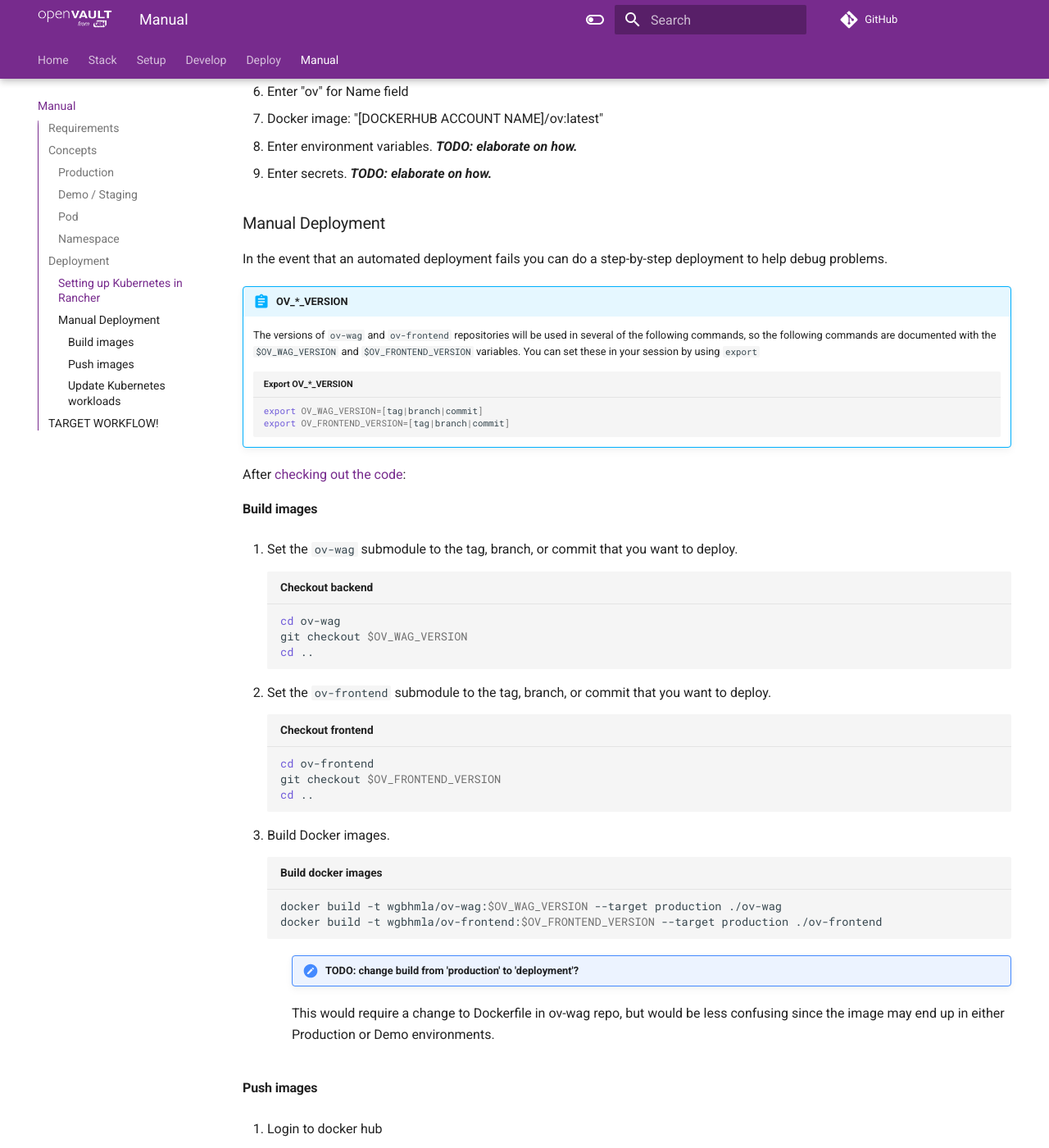
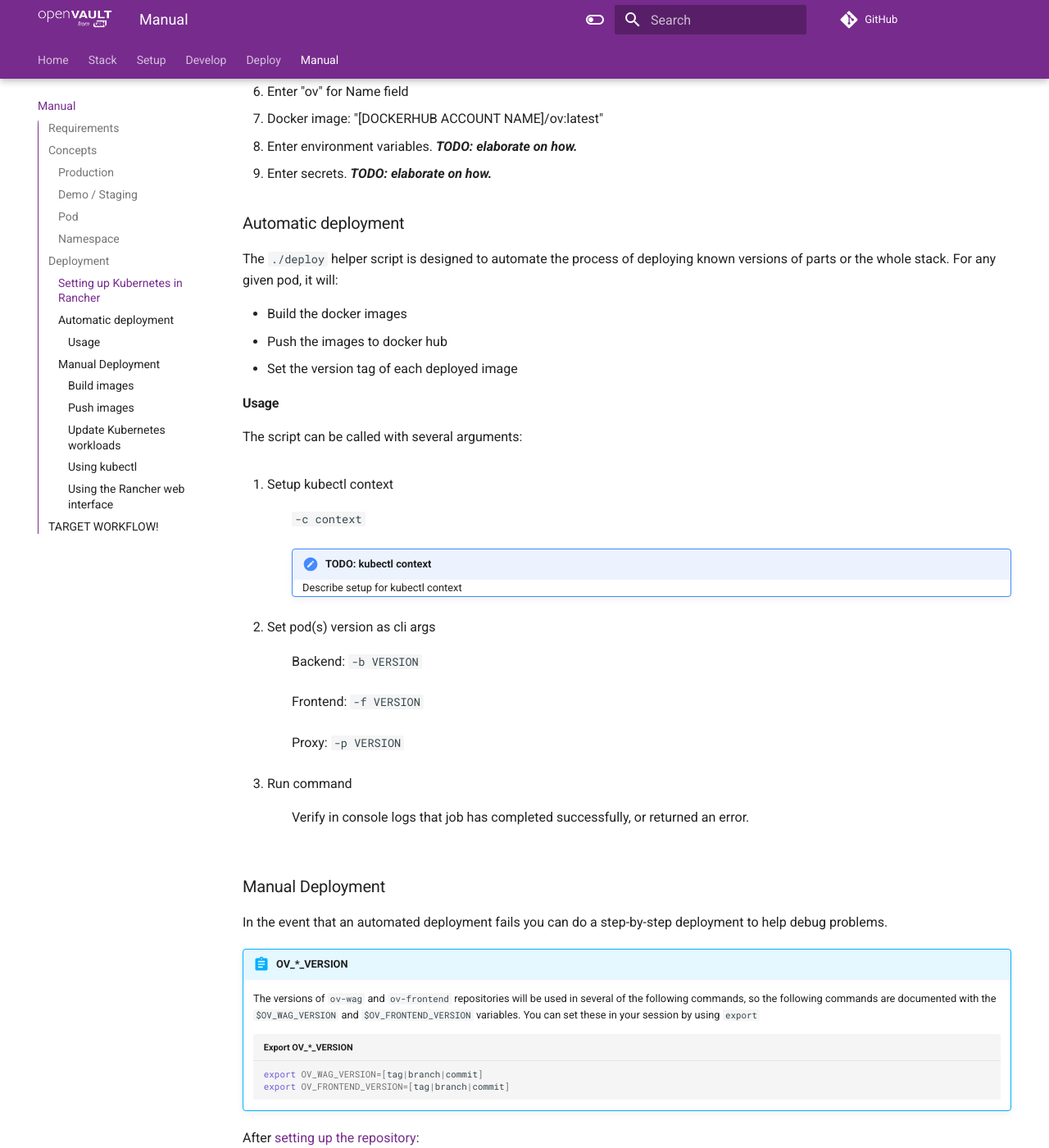
Before and after one commit to WGBH-MLA/ov-deploy, an MkDocs documentation site: the page built from docs/manual.md, in a window 1280 px wide and 1400 px high, scrolled down 1921 px. Shown: the whole window at 82% size. Built offline with MkDocs 1.6.1 and Material for MkDocs 9.7.7, drawn with Linux system fonts in a browser that asks for light colours; comment, search, counter and statistics services are not loaded; some of the changed text lies outside the part shown.

Commit message:
Write automatic deployment steps

````diff
--- a/docs/manual.md
+++ b/docs/manual.md
@@ -68,6 +68,26 @@ _TODO: enumerate the minimum steps required to get Kubernetes setup up in Ranche
 1. Enter environment variables. **_TODO: elaborate on how._**
 1. Enter secrets. **_TODO: elaborate on how._**
 
+### Automatic deployment
+The `./deploy` helper script is designed to automate the process of deploying known versions of parts or the whole stack. For any given pod, it will:
+
+- Build the docker images
+- Push the images to docker hub
+- Set the version tag of each deployed image
+#### Usage
+The script can be called with several arguments:
+
+1. Setup kubectl context
+: `-c context`
+: !!! note "TODO: kubectl context"
+        Describe setup for kubectl context
+1. Set pod(s) version as cli args
+: Backend: `-b VERSION`
+: Frontend: `-f VERSION`
+: Proxy: `-p VERSION`
+1. Run command
+: Verify in console logs that job has completed successfully, or returned an error.
+
 ### Manual Deployment
 
 In the event that an automated deployment fails you can do a step-by-step deployment to help debug problems.
@@ -80,7 +100,7 @@ In the event that an automated deployment fails you can do a step-by-step deploy
      export OV_WAG_VERSION=[tag|branch|commit]
      export OV_FRONTEND_VERSION=[tag|branch|commit]
      ```
-After [checking out the code](/setup#0-checkout-code):
+After [setting up the repository](/setup#0-checkout-code):
 
 #### Build images
 
@@ -121,14 +141,25 @@ docker push wgbhmla/ov-frontend:$OV_FRONTEND_VERSION
 
 #### Update Kubernetes workloads
 There several ways of updating the kubrenetes workflow:
+- `kubectl` commands
 - Rancher web interface
-- `kubectl` commands
 
 !!! abstract
     The `./deploy` script is designed to execute the necessary `kubectl` commands from an authorized device. It
 
+    [See usage details in the steps above](#automatic-deployment)
 
-##### Using the Rancher web interface
+#### Using `kubectl`
+1. Set the context
+``` bash title="Set the kubectl context"
+kubectl config use-context openvault
+```
+1. Set the app image deployment tag
+```bash title="set backend version to v0.2.0"
+kubectl set image deployment.apps/ov-wag ov-wag=wgbhmla/ov-wag:v0.2.0
+```
+
+#### Using the Rancher web interface
 : !!! note "TODO: needs more affirming feedback"
         Go through steps to ensure consistency
 
````
